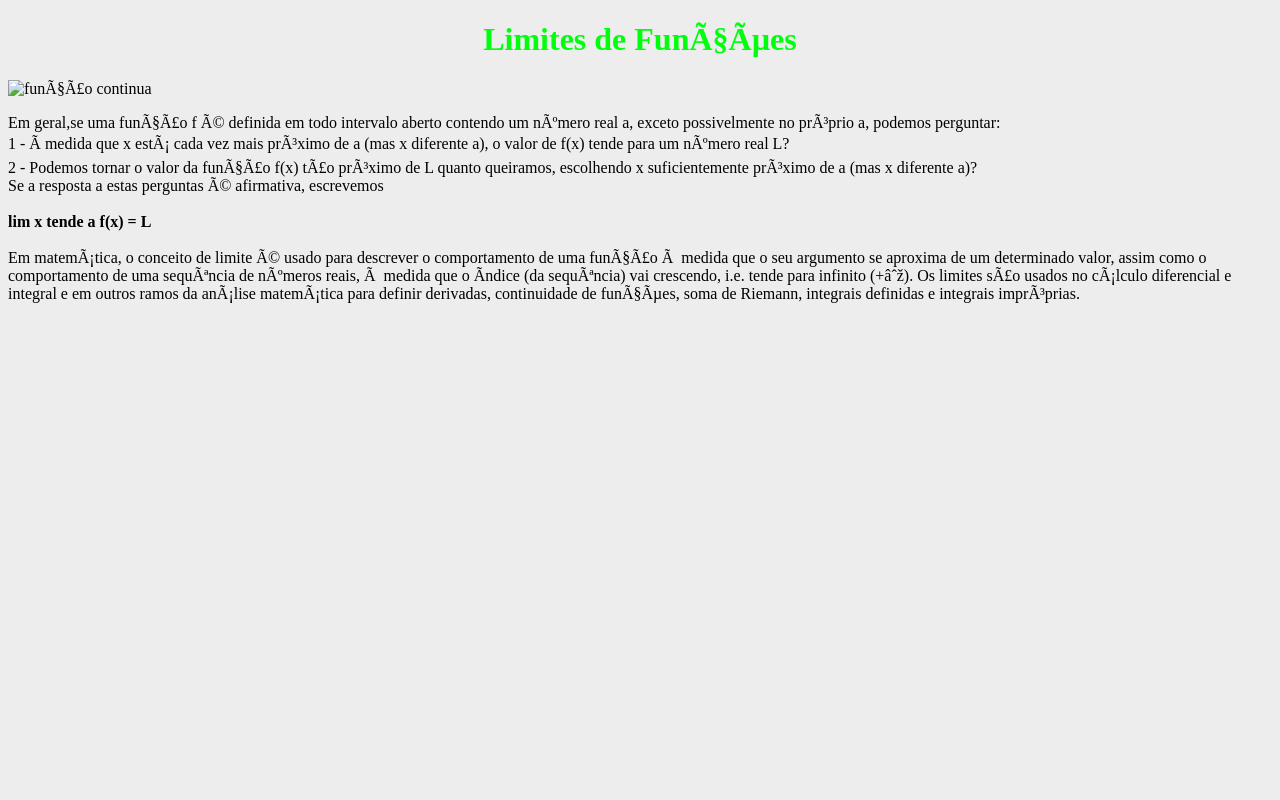
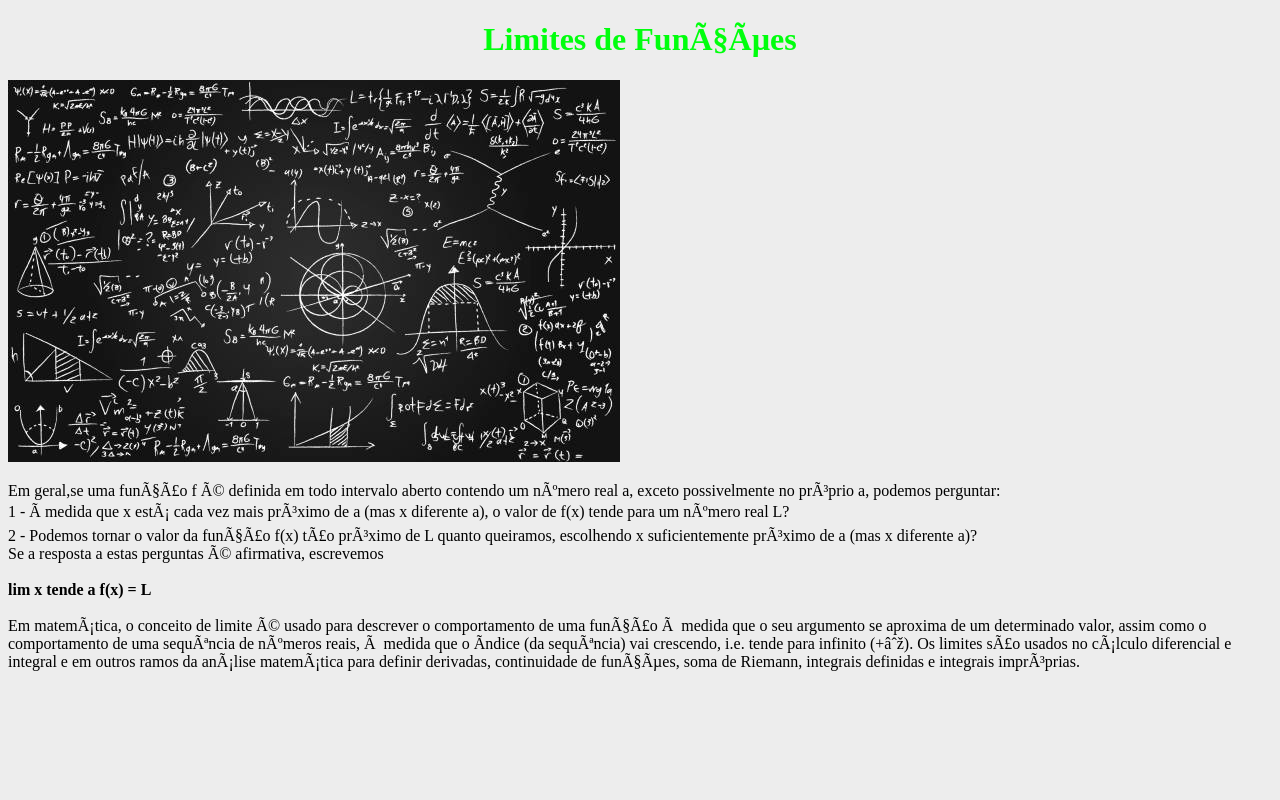
Before and after one commit to YukyoTakahashi/CursoFormadores, a plain HTML site: page index.html in a window 1280 px wide. Shown: the top 800 px of the page. Drawn offline with Linux system fonts and the light colour scheme.

Commit message:
Update index.html

```diff
--- a/index.html
+++ b/index.html
@@ -10,7 +10,7 @@
     </head>
 
   <body> <!-- b negrito, h1 titulo, br quebra linhas -->
-<header class = "cabeçalho"> <img id="logo" src="lo.jpg" alt="função continua">
+<header class = "cabecalho"> <img id="logo" src="logo.jpg" alt="quadronegro">
  </header>
     <p class="text">Em geral,se uma função f é definida em todo intervalo aberto contendo um número real a, exceto possivelmente no próprio a, podemos perguntar:
 <br>
```
